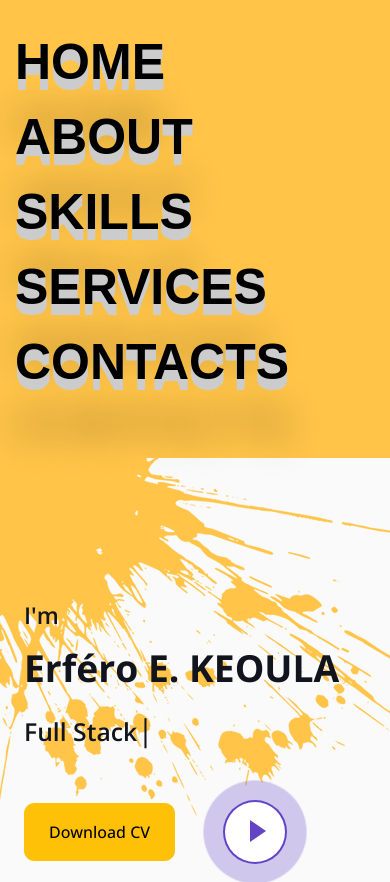
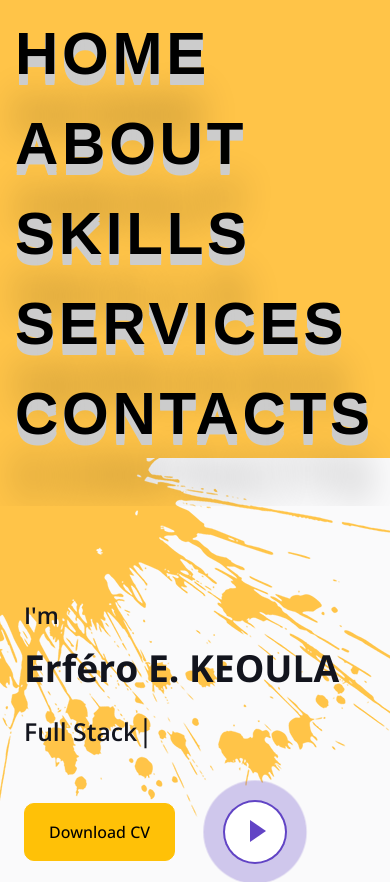
Before and after one commit to Erfero/Code4life, a plain HTML site: page index.html in a window 390 px wide. Shown: the top 882 px of the page. Drawn offline with nearby package versions, Linux system fonts and the light colour scheme.

Commit message:
Apporter de new modif

```diff
--- a/css/style.css
+++ b/css/style.css
@@ -22,6 +22,11 @@ body {
     margin: 0;
     padding: 0;
     overflow-x: hidden;
+}
+
+.large-font {
+    font-stretch: ultra-expanded;
+    letter-spacing: 3px;
 }
 
 
@@ -294,7 +299,7 @@ a.contact:hover {
     a.service,
     a.skill,
     a.contact {
-        font-size: 2.5rem;
+        font-size: 3rem;
         margin-top: 3rem;
 
     }
--- a/index.html
+++ b/index.html
@@ -37,7 +37,7 @@
 
         <div class="openPage">
             <nav class='anime tilt-in-fwd-tl '>
-                <ul class="d-flex flex-column kenburns-bottom-left">
+                <ul class="d-flex flex-column kenburns-bottom-left large-font">
                     <li class="mt"><a href="#home" class="home text-pop-up-top">Home</a></li>
                     <li><a href="#about" class="about text-pop-up-top">About</a></li>
                     <li><a href="#skill" class="skill text-pop-up-top">Skills</a></li>
```
